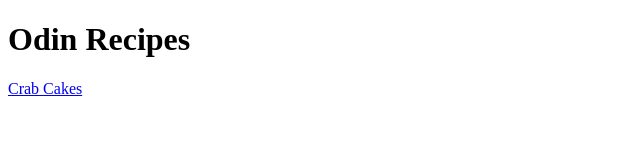
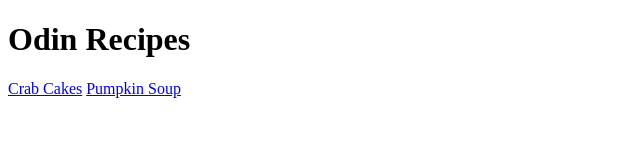
Before and after one commit to teri-c/odin-recipes, a plain HTML site: page index.html in a window 1280 px wide. Shown: the whole page, without its empty margins (0-640 px from the left). Drawn offline with Linux system fonts and the light colour scheme.

Commit message:
Added new link to pumpkin soup recipe page

```diff
--- a/index.html
+++ b/index.html
@@ -8,5 +8,6 @@
   <body>
     <h1>Odin Recipes</h1>
     <a href="recipes/crab-cakes.html">Crab Cakes</a>
+    <a href="recipes/pumpkin-soup.html">Pumpkin Soup</a>
   </body>
 </html>
```
